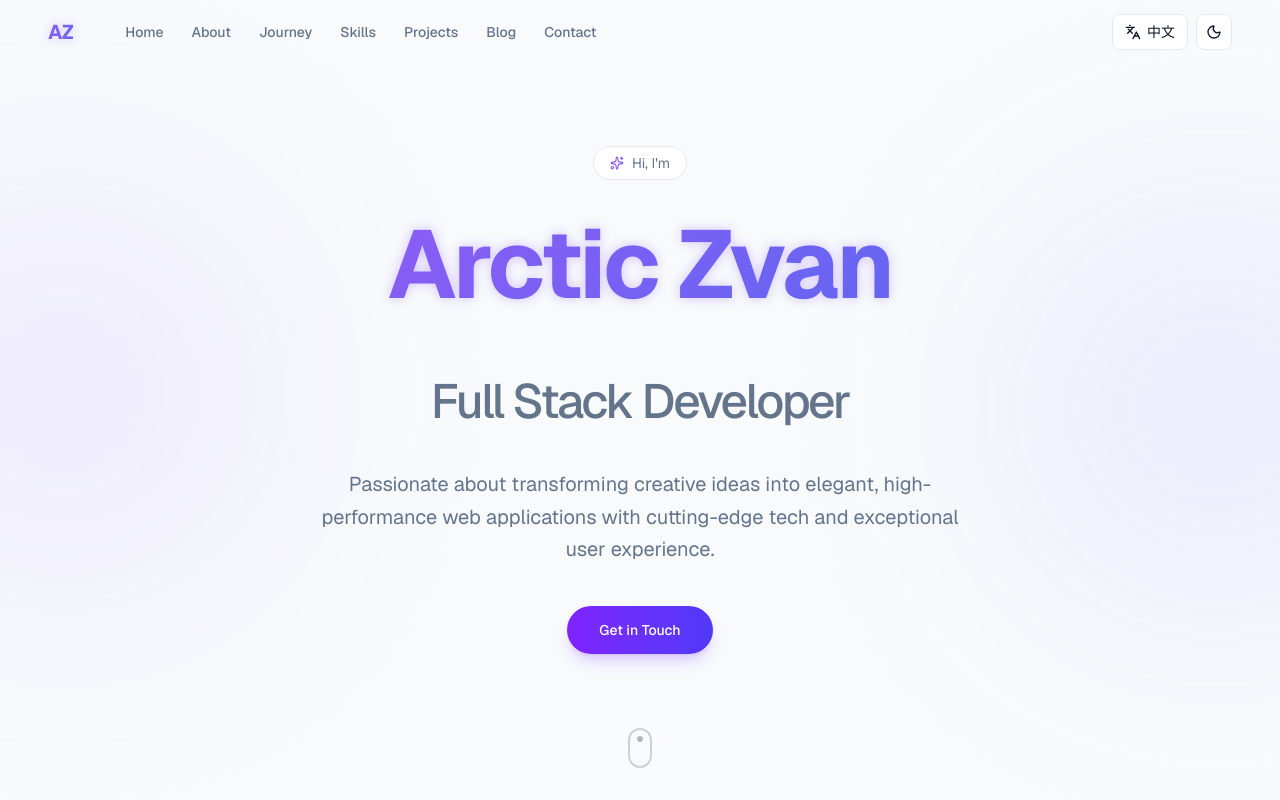
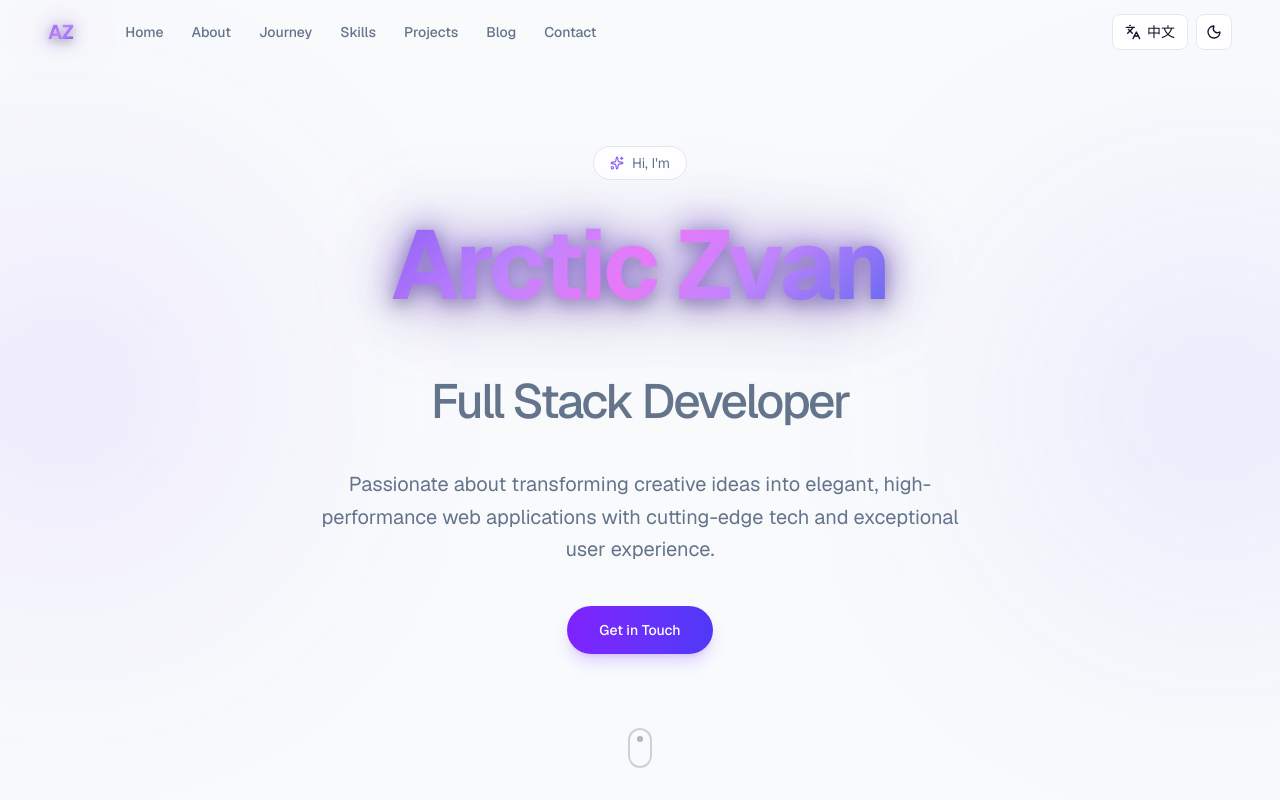
Before and after one commit to ArcticZvan/my-portfolio, a Next.js app: page /en in a window 1280 px wide. Shown: the top 800 px of the page. Built offline with nearby package versions, Linux system fonts and the light colour scheme.

Commit message:
modify hero and title

```diff
--- a/src/app/globals.css
+++ b/src/app/globals.css
@@ -67,11 +67,46 @@ body {
 }
 
 .gradient-text {
-  background: linear-gradient(135deg, var(--accent), var(--accent-secondary));
+  background: linear-gradient(135deg, var(--accent), #c084fc, var(--accent-secondary));
   -webkit-background-clip: text;
   -webkit-text-fill-color: transparent;
   background-clip: text;
-  filter: drop-shadow(0 0 6px rgba(139, 92, 246, 0.35));
+  filter: drop-shadow(0 0 10px rgba(139, 92, 246, 0.5))
+    drop-shadow(0 0 25px rgba(139, 92, 246, 0.25))
+    drop-shadow(0 3px 4px rgba(0, 0, 0, 0.3));
+}
+
+.jelly-text {
+  background: linear-gradient(
+    135deg,
+    var(--accent) 0%,
+    #c084fc 30%,
+    #e879f9 50%,
+    #c084fc 70%,
+    var(--accent-secondary) 100%
+  );
+  -webkit-background-clip: text;
+  -webkit-text-fill-color: transparent;
+  background-clip: text;
+  filter: drop-shadow(0 0 16px rgba(139, 92, 246, 0.7))
+    drop-shadow(0 0 40px rgba(139, 92, 246, 0.35))
+    drop-shadow(0 4px 8px rgba(0, 0, 0, 0.4));
+  animation: jelly 2.5s ease-in-out infinite;
+}
+
+@keyframes jelly {
+  0%, 100% {
+    transform: scale(1, 1);
+  }
+  25% {
+    transform: scale(1.02, 0.98);
+  }
+  50% {
+    transform: scale(0.98, 1.02);
+  }
+  75% {
+    transform: scale(1.01, 0.99);
+  }
 }
 
 .art-text {
--- a/src/components/about/image-stack.tsx
+++ b/src/components/about/image-stack.tsx
@@ -76,9 +76,9 @@ function CardLayer({
   bg: string;
   label: string;
 }) {
-  const baseRotate = (stackPos - 1) * 3;
+  const baseRotate = (stackPos - 1) * 1;
   const fanRotate = (stackPos - 1) * 12;
-  const baseX = stackPos * 12;
+  const baseX = stackPos * 18;
   const fanX = (stackPos - 1) * 30;
 
   const rotate = useTransform(spread, [0, 1], [baseRotate, fanRotate]);
--- a/src/components/hero/hero.tsx
+++ b/src/components/hero/hero.tsx
@@ -81,7 +81,7 @@ export function Hero({ ready }: { ready: boolean }) {
           ref={headingRef}
           className="text-5xl font-bold leading-tight tracking-tight opacity-0 md:text-7xl lg:text-8xl"
         >
-          <span className="gradient-text">{t("name")}</span>
+          <span className="jelly-text inline-block">{t("name")}</span>
           <br />
           <span className="text-3xl font-medium text-muted-foreground md:text-4xl lg:text-5xl">
             {t("role")}
```
